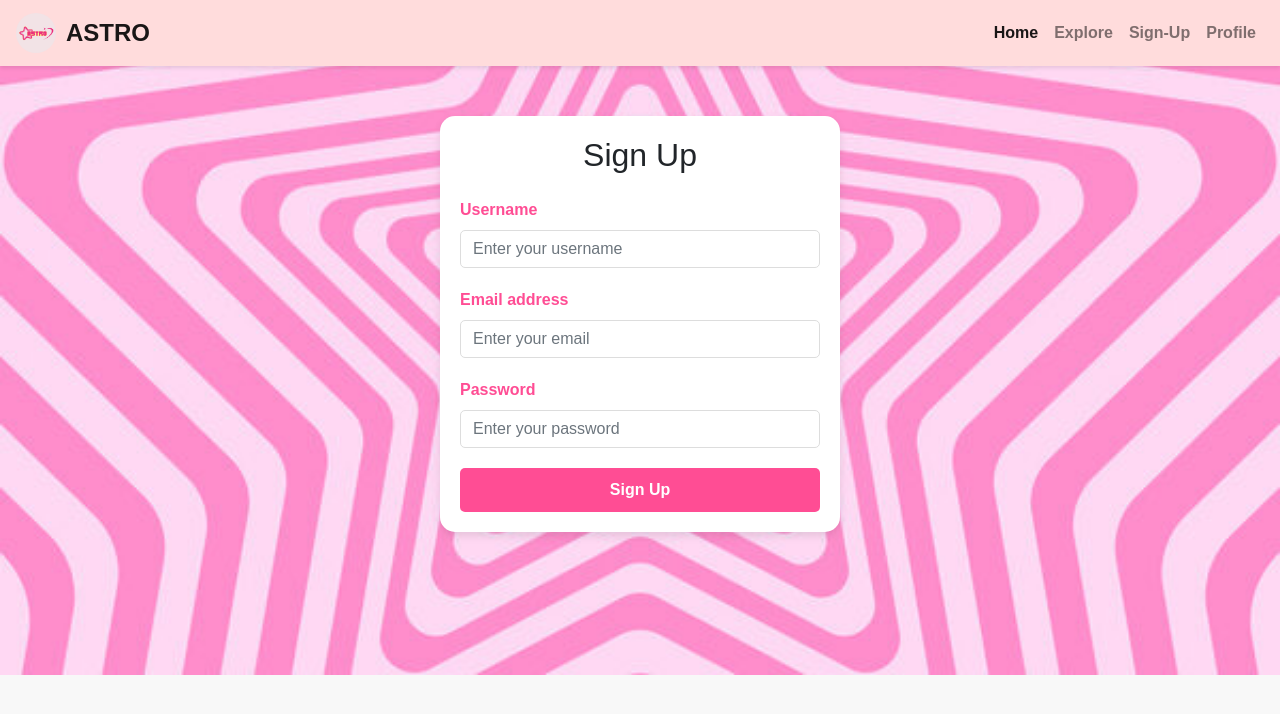
After one commit to ksweety/Astro, a Flask app: template templates/signup.html.jinja in a window 1280 px wide. The commit adds this page. Shown: the top 714 px of the page. Run offline with Flask 3, Linux system fonts and the light colour scheme; the template is opened without the code that fills it, so the values that code supplies are empty; some libraries are stand-ins or nearby versions.

Commit message:
rdfsvsdfdsf

```diff
--- a/templates/home.html.jinja
+++ b/templates/home.html.jinja
@@ -82,7 +82,7 @@
                 <a class="nav-link" href="#">Explore</a>
             </li>
             <li class="nav-item">
-                <a class="nav-link" href="signup.html">Sign-Up</a>
+                <a class="nav-link" href="/signup">Sign-Up</a>
             </li>
             <li class="nav-item">
                 <a class="nav-link" href="#">Profile</a>
--- /dev/null
+++ b/templates/signup.html.jinja
@@ -0,0 +1,129 @@
+<!DOCTYPE html>
+<html lang="en">
+<head>
+    <meta charset="UTF-8">
+    <meta name="viewport" content="width=device-width, initial-scale=1.0">
+    <title>Astro Sign Up</title>
+    <link rel="stylesheet" href="{{ url_for('static', filename='styles.css') }}">
+    <link rel="stylesheet" href="https://stackpath.bootstrapcdn.com/bootstrap/4.5.2/css/bootstrap.min.css">
+    <style>
+        body {
+            background-color: #f8f8f8; /* Super light pink background */
+            font-family: 'Arial', sans-serif;
+        }
+
+        .navbar {
+            background-color: #ffdcdc; /* Super light pink navbar */
+            box-shadow: 0 2px 4px rgba(0, 0, 0, 0.1);
+        }
+
+        .navbar-brand {
+            color: #333; /* Dark text for contrast */
+            font-weight: bold;
+            font-size: 1.5rem;
+            display: flex;
+            align-items: center;
+        }
+
+        .navbar-brand img {
+            width: 40px;
+            height: auto;
+            margin-right: 10px;
+            border-radius: 50%;
+        }
+
+        .navbar-toggler-icon {
+            background-color: #333;
+        }
+
+        .signup-container {
+            max-width: 400px;
+            margin: 50px auto;
+            background-color: #fff; /* White container background */
+            border-radius: 15px;
+            box-shadow: 0 4px 8px rgba(0, 0, 0, 0.1);
+            padding: 20px;
+        }
+
+        .form-group {
+            margin-bottom: 20px;
+        }
+
+        .form-group label {
+            color: #ff4d94; /* Pink label color */
+            font-weight: bold;
+        }
+
+        .form-control {
+            border: 1px solid #ddd;
+            border-radius: 5px;
+        }
+
+        .btn-signup {
+            background-color: #ff4d94; /* Pink button background color */
+            color: #fff; /* White button text color */
+            font-weight: bold;
+            border: none;
+            border-radius: 5px;
+            padding: 10px 20px;
+            cursor: pointer;
+        }
+
+        .btn-signup:hover {
+            background-color: #ffc0cb; /* Hover color */
+        }
+    </style>
+</head>
+<body>
+
+    <nav class="navbar navbar-expand-lg navbar-light bg-pink">
+        <a class="navbar-brand" href="#">
+            <img src="{{ url_for('static', filename='logo.png') }}" alt="Astro Logo" class="logo">
+            ASTRO
+        </a>
+        <button class="navbar-toggler" type="button" data-toggle="collapse" data-target="#navbarNav" aria-controls="navbarNav" aria-expanded="false" aria-label="Toggle navigation">
+            <span class="navbar-toggler-icon"></span>
+        </button>
+        <div class="collapse navbar-collapse justify-content-end" id="navbarNav">
+            <ul class="navbar-nav">
+                <li class="nav-item active">
+                    <a class="nav-link" href="/">Home</a>
+                </li>
+                <li class="nav-item">
+                    <a class="nav-link" href="#">Explore</a>
+                </li>
+                <li class="nav-item">
+                    <a class="nav-link" href="signup.html">Sign-Up</a>
+                </li>
+                <li class="nav-item">
+                    <a class="nav-link" href="#">Profile</a>
+                </li>
+            </ul>
+        </div>
+    </nav>
+
+<div class="container signup-container">
+    <h2 class="text-center mb-4">Sign Up</h2>
+    <form>
+        <div class="form-group">
+            <label for="username">Username</label>
+            <input type="text" class="form-control" id="username" placeholder="Enter your username">
+        </div>
+        <div class="form-group">
+            <label for="email">Email address</label>
+            <input type="email" class="form-control" id="email" placeholder="Enter your email">
+        </div>
+        <div class="form-group">
+            <label for="password">Password</label>
+            <input type="password" class="form-control" id="password" placeholder="Enter your password">
+        </div>
+        <button type="submit" class="btn btn-signup btn-block">Sign Up</button>
+    </form>
+</div>
+
+<script src="https://code.jquery.com/jquery-3.5.1.slim.min.js"></script>
+<script src="https://cdn.jsdelivr.net/npm/@popperjs/core@2.0.7/dist/umd/popper.min.js"></script>
+<script src="https://stackpath.bootstrapcdn.com/bootstrap/4.5.2/js/bootstrap.min.js"></script>
+
+</body>
+</html>
```
